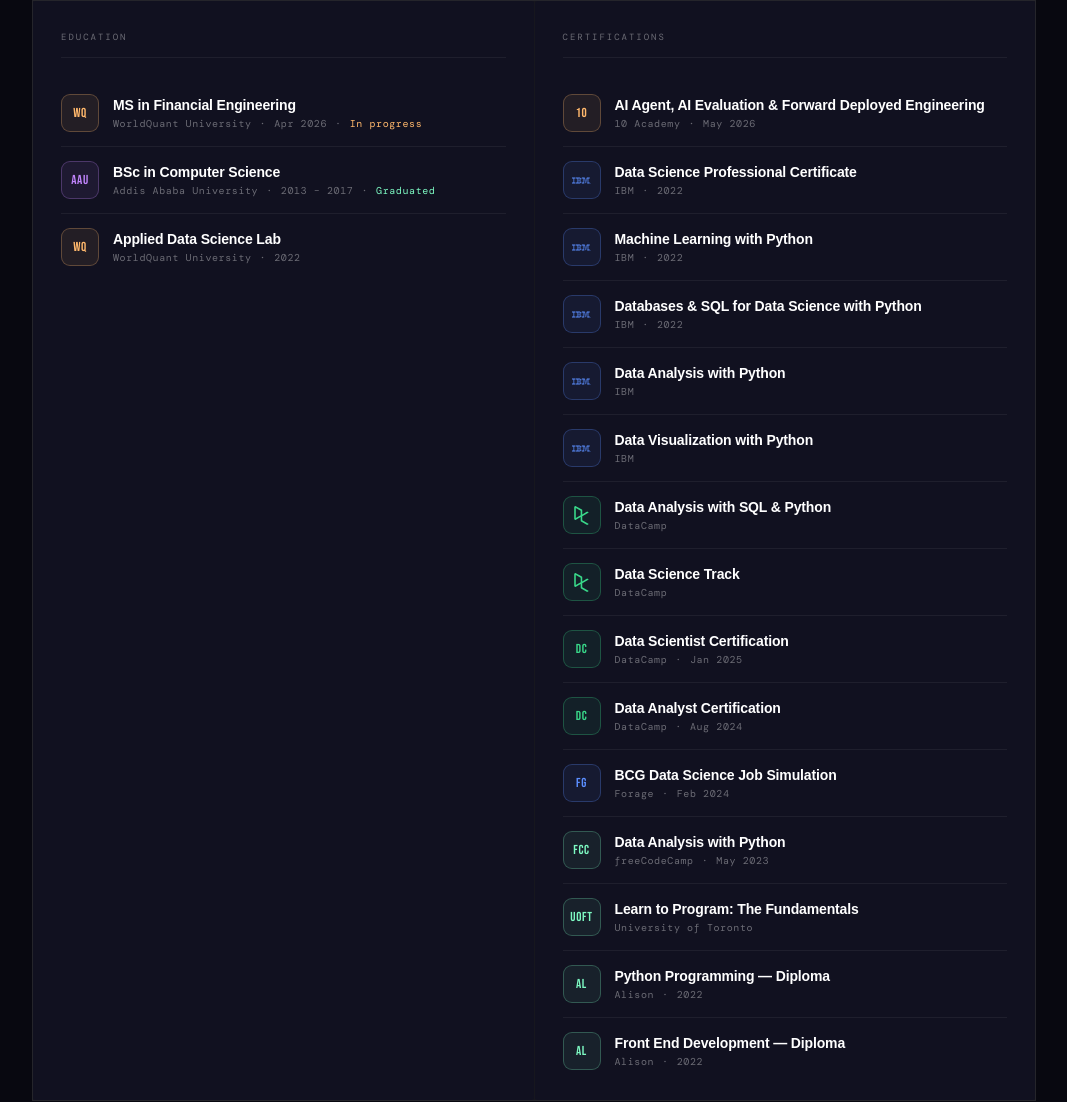
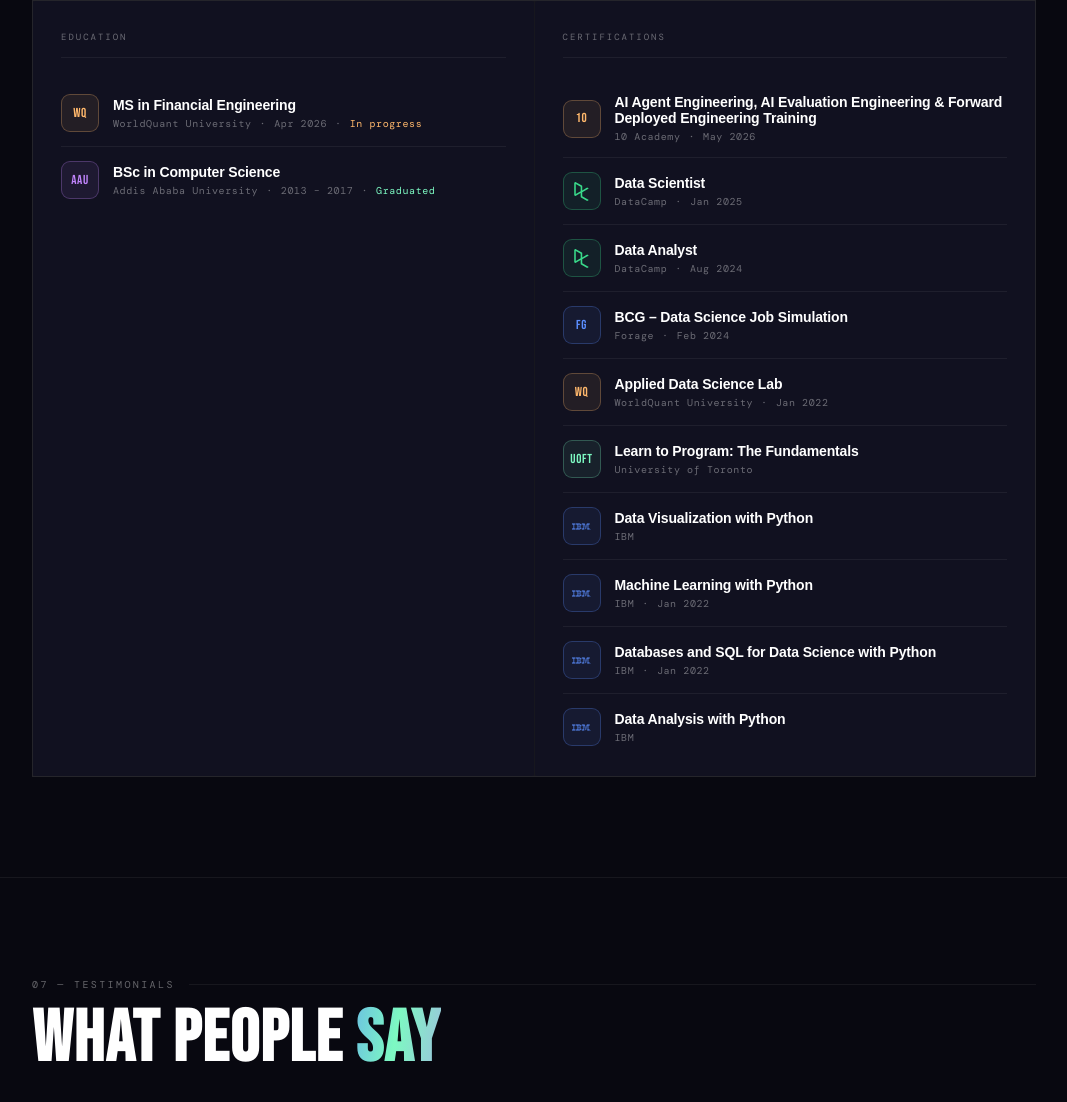
Before and after one commit to Miked1991/Miked1991.github.io, a plain HTML site: page index.html in a window 1280 px wide. Shown: the part 7046-8148 px from the top of the page, without its empty margins (106-1173 px from the left). Drawn offline with nearby package versions, Linux system fonts and the light colour scheme; a web font is replaced by a local one.

Commit message:
Match certifications to LinkedIn (10 certificates)

```diff
--- a/index.html
+++ b/index.html
@@ -2237,74 +2237,20 @@
             <div class="cred-meta">Addis Ababa University <span>·</span> 2013 – 2017 <span>·</span> <span class="cred-done">Graduated</span></div>
           </div>
         </div>
-
-        <div class="cred-item">
-          <span class="cred-logo l-wq"><span class="cred-mono">WQ</span></span>
-          <div class="cred-body">
-            <div class="cred-name">Applied Data Science Lab</div>
-            <div class="cred-meta">WorldQuant University <span>·</span> 2022</div>
-          </div>
-        </div>
       </div>
 
       <div class="cred-col spot">
-        <div class="cred-col-head">Certifications</div><div class="cred-item"><span class="cred-logo l-wq"><span class="cred-mono">10</span></span><div class="cred-body"><div class="cred-name">AI Agent, AI Evaluation &amp; Forward Deployed Engineering</div><div class="cred-meta">10 Academy <span>·</span> May 2026</div></div></div>
-
-        <div class="cred-item">
-          <span class="cred-logo l-ibm"><svg><use href="#i-ibm"/></svg></span>
-          <div class="cred-body">
-            <div class="cred-name">Data Science Professional Certificate</div>
-            <div class="cred-meta">IBM <span>·</span> 2022</div>
-          </div>
-        </div>
-
-        <div class="cred-item">
-          <span class="cred-logo l-ibm"><svg><use href="#i-ibm"/></svg></span>
-          <div class="cred-body">
-            <div class="cred-name">Machine Learning with Python</div>
-            <div class="cred-meta">IBM <span>·</span> 2022</div>
-          </div>
-        </div>
-
-        <div class="cred-item">
-          <span class="cred-logo l-ibm"><svg><use href="#i-ibm"/></svg></span>
-          <div class="cred-body">
-            <div class="cred-name">Databases &amp; SQL for Data Science with Python</div>
-            <div class="cred-meta">IBM <span>·</span> 2022</div>
-          </div>
-        </div><div class="cred-item"><span class="cred-logo l-ibm"><svg><use href="#i-ibm"/></svg></span><div class="cred-body"><div class="cred-name">Data Analysis with Python</div><div class="cred-meta">IBM</div></div></div><div class="cred-item"><span class="cred-logo l-ibm"><svg><use href="#i-ibm"/></svg></span><div class="cred-body"><div class="cred-name">Data Visualization with Python</div><div class="cred-meta">IBM</div></div></div>
-
-        <div class="cred-item">
-          <span class="cred-logo l-dc"><svg><use href="#i-datacamp"/></svg></span>
-          <div class="cred-body">
-            <div class="cred-name">Data Analysis with SQL &amp; Python</div>
-            <div class="cred-meta">DataCamp</div>
-          </div>
-        </div>
-
-        <div class="cred-item">
-          <span class="cred-logo l-dc"><svg><use href="#i-datacamp"/></svg></span>
-          <div class="cred-body">
-            <div class="cred-name">Data Science Track</div>
-            <div class="cred-meta">DataCamp</div>
-          </div>
-        </div><div class="cred-item"><span class="cred-logo l-dc"><span class="cred-mono">DC</span></span><div class="cred-body"><div class="cred-name">Data Scientist Certification</div><div class="cred-meta">DataCamp <span>·</span> Jan 2025</div></div></div><div class="cred-item"><span class="cred-logo l-dc"><span class="cred-mono">DC</span></span><div class="cred-body"><div class="cred-name">Data Analyst Certification</div><div class="cred-meta">DataCamp <span>·</span> Aug 2024</div></div></div><div class="cred-item"><span class="cred-logo l-ibm"><span class="cred-mono">FG</span></span><div class="cred-body"><div class="cred-name">BCG Data Science Job Simulation</div><div class="cred-meta">Forage <span>·</span> Feb 2024</div></div></div><div class="cred-item"><span class="cred-logo l-al"><span class="cred-mono">FCC</span></span><div class="cred-body"><div class="cred-name">Data Analysis with Python</div><div class="cred-meta">freeCodeCamp <span>·</span> May 2023</div></div></div><div class="cred-item"><span class="cred-logo l-al"><span class="cred-mono">UofT</span></span><div class="cred-body"><div class="cred-name">Learn to Program: The Fundamentals</div><div class="cred-meta">University of Toronto</div></div></div>
-
-        <div class="cred-item">
-          <span class="cred-logo l-al"><span class="cred-mono">AL</span></span>
-          <div class="cred-body">
-            <div class="cred-name">Python Programming — Diploma</div>
-            <div class="cred-meta">Alison <span>·</span> 2022</div>
-          </div>
-        </div>
-
-        <div class="cred-item">
-          <span class="cred-logo l-al"><span class="cred-mono">AL</span></span>
-          <div class="cred-body">
-            <div class="cred-name">Front End Development — Diploma</div>
-            <div class="cred-meta">Alison <span>·</span> 2022</div>
-          </div>
-        </div>
+        <div class="cred-col-head">Certifications</div>
+        <div class="cred-item"><span class="cred-logo l-wq"><span class="cred-mono">10</span></span><div class="cred-body"><div class="cred-name">AI Agent Engineering, AI Evaluation Engineering &amp; Forward Deployed Engineering Training</div><div class="cred-meta">10 Academy <span>·</span> May 2026</div></div></div>
+        <div class="cred-item"><span class="cred-logo l-dc"><svg><use href="#i-datacamp"/></svg></span><div class="cred-body"><div class="cred-name">Data Scientist</div><div class="cred-meta">DataCamp <span>·</span> Jan 2025</div></div></div>
+        <div class="cred-item"><span class="cred-logo l-dc"><svg><use href="#i-datacamp"/></svg></span><div class="cred-body"><div class="cred-name">Data Analyst</div><div class="cred-meta">DataCamp <span>·</span> Aug 2024</div></div></div>
+        <div class="cred-item"><span class="cred-logo l-ibm"><span class="cred-mono">FG</span></span><div class="cred-body"><div class="cred-name">BCG – Data Science Job Simulation</div><div class="cred-meta">Forage <span>·</span> Feb 2024</div></div></div>
+        <div class="cred-item"><span class="cred-logo l-wq"><span class="cred-mono">WQ</span></span><div class="cred-body"><div class="cred-name">Applied Data Science Lab</div><div class="cred-meta">WorldQuant University <span>·</span> Jan 2022</div></div></div>
+        <div class="cred-item"><span class="cred-logo l-al"><span class="cred-mono">UofT</span></span><div class="cred-body"><div class="cred-name">Learn to Program: The Fundamentals</div><div class="cred-meta">University of Toronto</div></div></div>
+        <div class="cred-item"><span class="cred-logo l-ibm"><svg><use href="#i-ibm"/></svg></span><div class="cred-body"><div class="cred-name">Data Visualization with Python</div><div class="cred-meta">IBM</div></div></div>
+        <div class="cred-item"><span class="cred-logo l-ibm"><svg><use href="#i-ibm"/></svg></span><div class="cred-body"><div class="cred-name">Machine Learning with Python</div><div class="cred-meta">IBM <span>·</span> Jan 2022</div></div></div>
+        <div class="cred-item"><span class="cred-logo l-ibm"><svg><use href="#i-ibm"/></svg></span><div class="cred-body"><div class="cred-name">Databases and SQL for Data Science with Python</div><div class="cred-meta">IBM <span>·</span> Jan 2022</div></div></div>
+        <div class="cred-item"><span class="cred-logo l-ibm"><svg><use href="#i-ibm"/></svg></span><div class="cred-body"><div class="cred-name">Data Analysis with Python</div><div class="cred-meta">IBM</div></div></div>
       </div>
 
     </div>
```
